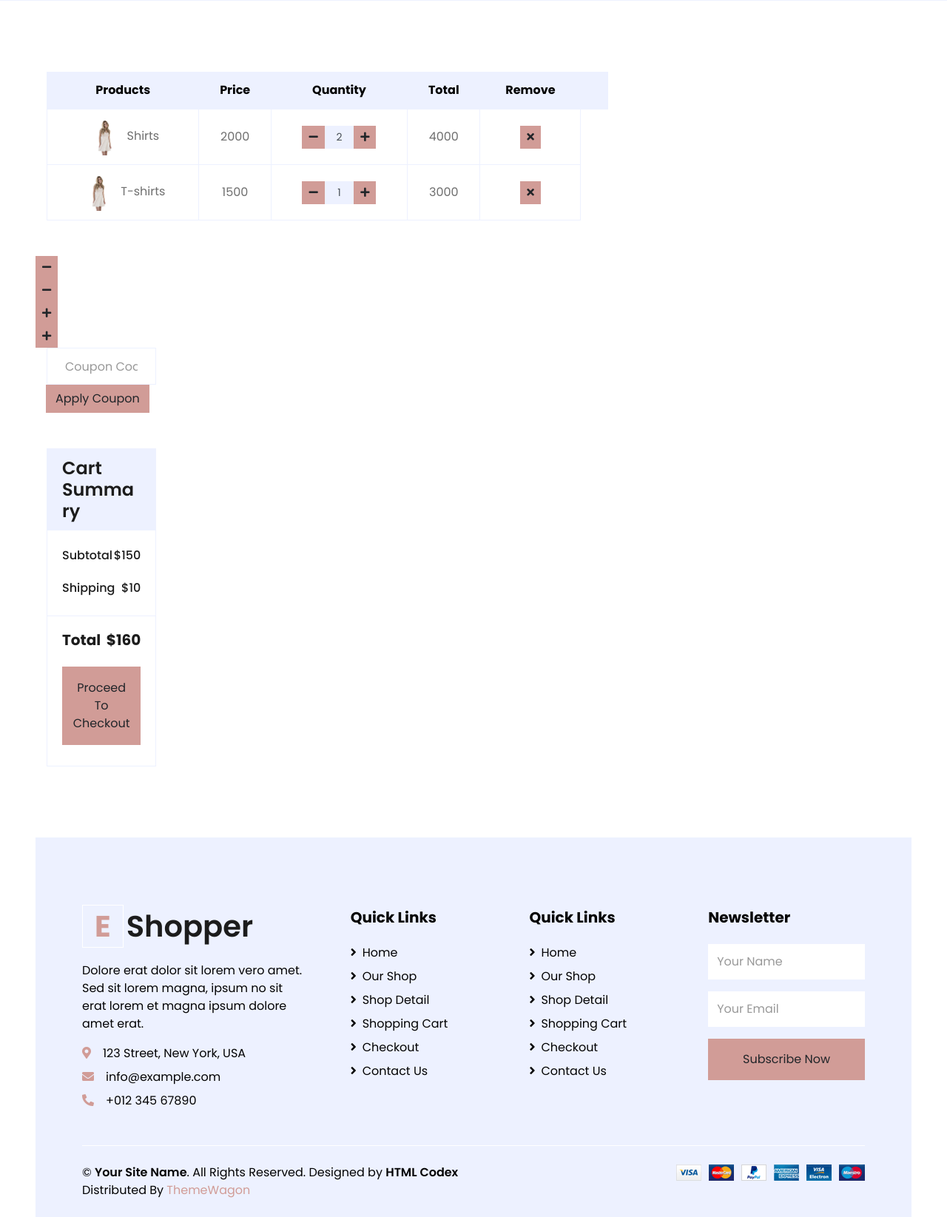
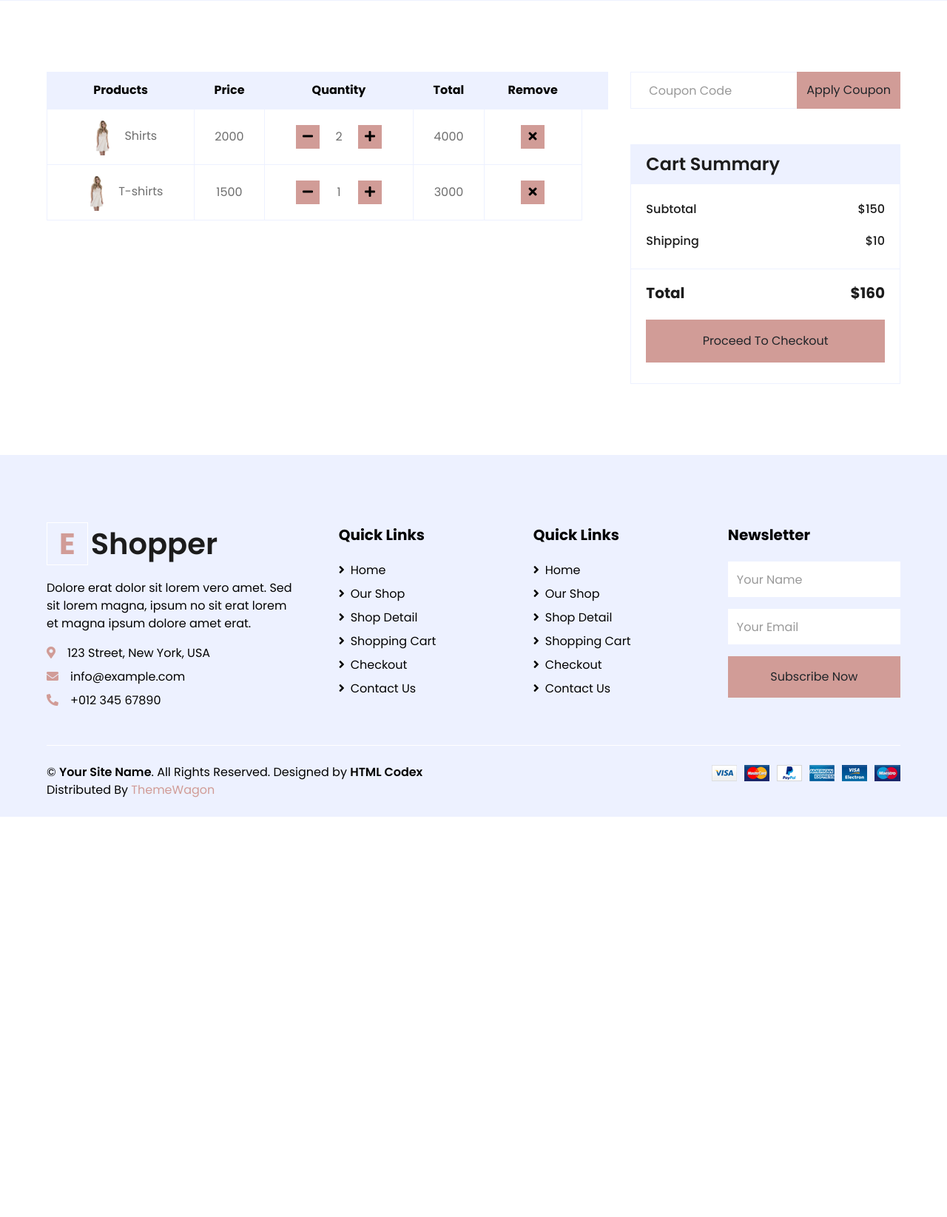
Before and after one commit to jenil282/Python-Django-Project, a Django app: page /cart/1 in a window 1280 px wide. Shown: the part 942-2587 px from the top of the page at 74% size. After the commit the page ends 2046 px from the top, so only its background shows below. Run offline with Django 5.2, Linux system fonts and the light colour scheme; data comes from the database, SQL or seed files in the repository; both versions use the stored data as it was after the commit; some libraries are stand-ins or nearby versions.

Commit message:
cart fix

```diff
--- /dev/null
+++ b/myapp/static/css/cart.css
@@ -0,0 +1,38 @@
+
+.quantity-main{
+    position: relative;
+    display: flex;
+    gap:1rem;
+    /* margin-top:0.9rem; */
+    justify-content: center;
+    align-items: center;
+
+}
+.quantity-no{
+    min-width: 20px;
+    text-align: center;
+    margin:0;
+}
+.quantity-btn {
+    width: 32px;
+    height: 32px;
+    padding: 0;
+    border: none;
+    /* background-color: #c5837c; */
+    background-color: #D19C97;
+    align-items: center;
+    justify-content: center;
+    outline: none;
+}
+
+.quantity-btn:focus,
+.quantity-btn:active,
+.quantity-btn:hover {
+    outline: none;
+    box-shadow: none;
+    border: none;
+    background-color: #c5837c;
+    color:white;
+    font-weight: 400;
+
+}
--- a/myapp/templates/cart.html
+++ b/myapp/templates/cart.html
@@ -5,7 +5,7 @@
 
 
     <!-- Page Header Start -->
-    <div class="container-fluid bg-secondary mb-5">
+    <div class="container-fluid bg-secondary mb-5" id="cart">
         <div class="d-flex flex-column align-items-center justify-content-center" style="min-height: 300px">
             <h1 class="font-weight-semi-bold text-uppercase mb-3">Shopping Cart</h1>
             <div class="d-inline-flex">
@@ -33,7 +33,41 @@
                             <th></th>
                         </tr>
                     </thead>
-                    <tbody class="align-middle">
+                    {% for p in products %}
+                    <tr>
+
+
+                            <td class="align-middle"><img src="static/img/product-1.jpg" alt="" style="width: 50px;"> {{ p.name }}</td>
+                            <td class="align-middle">{{p.price}}</td>
+                            <td class="align-middle">
+                            <div class="quantity-main">
+                                <form action="{% url 'cart_quant_sub' id=p.id %}" method="post">
+                                    {% csrf_token %}
+                                    <button type="submit" class="quantity-btn" >
+                                        <i class="fa fa-minus"></i>
+                                    </button>
+                                </form>
+                                <p type="text" class="quantity-no" > {{p.quantity}}</p>
+                                <form action="{% url 'cart_quant_add' id=p.id %}" method="post">
+                                    {% csrf_token %}
+
+                                        <button type="submit" class="quantity-btn">
+                                            <i class="fa fa-plus"></i>
+                                        </button>
+
+                                    </form>
+
+
+                            </div>
+
+                        </td>
+                         <td class="align-middle">{{p.total}}</td>
+                        <td class="align-middle"><button class="quantity-btn"><i class="fa fa-times"></i></button></td>
+
+
+                    </tr>
+                    {% endfor  %}
+                    <!-- <div>
                         {% for p in products %}
                         <tr>
 
@@ -68,12 +102,13 @@
 
                         </tr>
                         {% endfor %}
+                    </div> -->
 
-                    </tbody>
+
 
                 </table>
             </div>
-              <div>
+              <!-- <div>
                 {% for p in products %}
                  <form action="{% url 'cart_quant_sub' id=p.id %}" method="post">
                     {% csrf_token %}
@@ -92,7 +127,7 @@
                     </form>
                 {% endfor %}
 
-            </div>
+            </div> -->
 
             <div class="col-lg-4">
                 <form class="mb-5" action="">
--- a/myapp/templates/index.html
+++ b/myapp/templates/index.html
@@ -25,6 +25,7 @@
 
     <!-- Customized Bootstrap Stylesheet -->
     <link rel="stylesheet" href="{%static 'css/style.css'%} ">
+    <link rel="stylesheet" href="{%static 'css/cart.css'%} ">
 
 </head>
 
--- a/myapp/views.py
+++ b/myapp/views.py
@@ -1,4 +1,5 @@
 from django.shortcuts import render,redirect
+from django.urls import reverse
 from .models import*
 # Create your views here.
 def index(request):
@@ -164,7 +165,8 @@
             cart_item.quantity = 1
         cart_item.save()
 
-    return redirect("cart_view")
+    # return redirect("cart_view")
+    return redirect(f"{reverse('cart_view')}#cart")
 
 def cart_quant_add(request, id):
     cart_item= Cart.objects.filter(id=id).first()
@@ -172,9 +174,11 @@
     if request.method =="POST":
         if cart_item:
             cart_item.quantity +=1
+            cart_item.total = cart_item.quantity * cart_item.price
             cart_item.save()
 
-    return redirect("cart_view")
+    # return redirect("cart_view")
+    return redirect(f"{reverse('cart_view')}#cart")
 
 
 def user_register(request):
```
Also changed, not shown: db.sqlite3.
